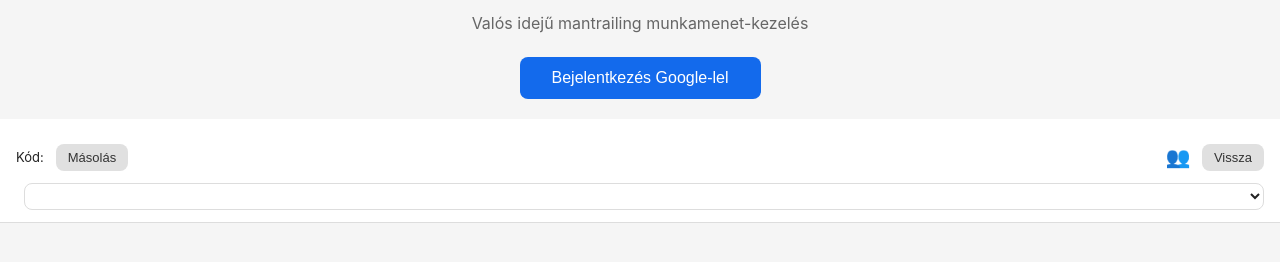
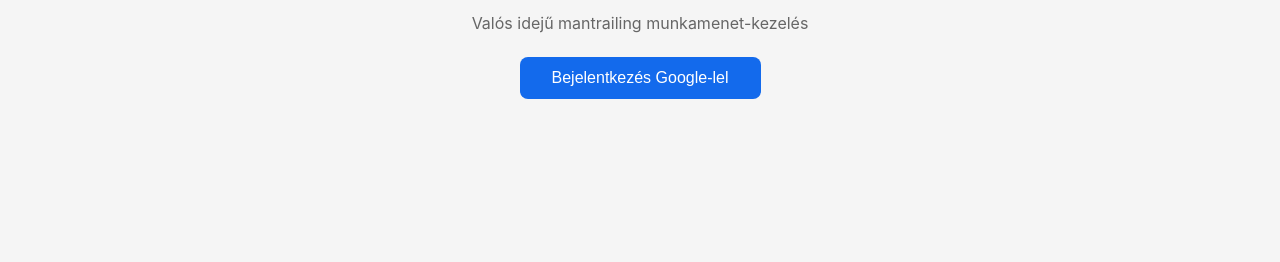
Before and after one commit to Aiiaiiio/mantrail, a website: page document_root/index.html in a window 1280 px wide. Shown: the part 162-424 px from the top of the page. Drawn offline with nearby package versions, Linux system fonts and the light colour scheme; no server answers.

Commit message:
fix: prevent session page from being visible on dashboard (display specificity bug)

```diff
--- a/document_root/styles.css
+++ b/document_root/styles.css
@@ -93,7 +93,7 @@
 
 /* ===== SESSION PAGE — full-viewport layout ===== */
 #session-page {
-  display: flex; flex-direction: column;
+  flex-direction: column;
   height: 100dvh; max-width: none; padding: 0;
 }
 #session-page.active { display: flex; }
```
